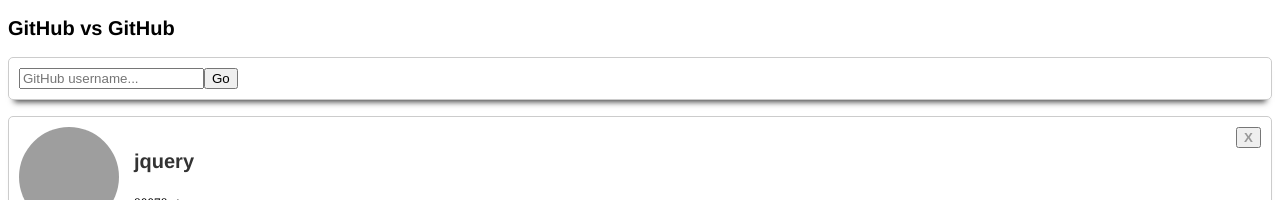
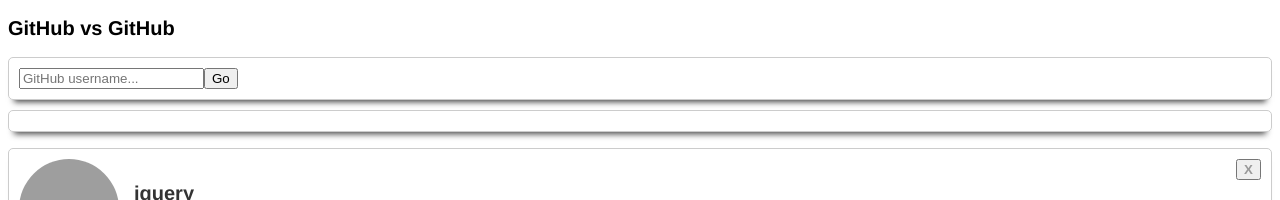
Before and after one commit to adrianblynch/github-vs-github, a React app: page / in a window 1280 px wide. Shown: the top 200 px of the page. Built offline with nearby package versions, Linux system fonts and the light colour scheme; grey boxes are pictures that could not be loaded.

Commit message:
Implement history of removed user items

```diff
--- a/App.js
+++ b/App.js
@@ -1,5 +1,6 @@
 import React from 'react'
 import ReactDOM from 'react-dom'
+import { createStore } from 'redux'
 import Scoreboard from './Scoreboard'
 import fixtures from 'json!./fixtures.json'
 
@@ -10,6 +11,30 @@
 		- Add the `warn` class in a better(?) way: http://www.chloechen.io/react-animation-done-in-two-ways/
 		- Are `handleReposResponse` and `handleReposFailure` worth it?
 */
+
+
+const initialHistoryState = []
+
+// History reducer
+const historyReducer = (state = initialHistoryState, action) => {
+	switch (action.type) {
+		case 'ADD_HISTORY': return [...state, action.username]
+		default: return state
+	}
+}
+
+// Store for deleted usernames
+const historyStore = createStore(historyReducer, [])
+
+class UserHistory extends React.Component {
+	render() {
+		return (
+			<div id="history" className="border">
+				{ this.props.history.join(', ') }
+			</div>
+		)
+	}
+}
 
 class App extends React.Component {
 
@@ -76,6 +101,10 @@
 		const username = event.target.value
 		const users = [...this.state.users.filter(user => user.username !== username)]
 		this.setState({ users: users })
+		historyStore.dispatch({
+			type: 'ADD_HISTORY',
+			username: username
+		})
 	}
 
 	render() {
@@ -95,6 +124,7 @@
 					Note: removeUser is bound to this component in the constructor above. Without this, we lose the abililty to access
 					the state. Still not happy with the signature of removeUser above.
 				*/}
+				<UserHistory history={ historyStore.getState() } />
 				<Scoreboard users={ this.state.users } removeUser={ this.removeUser } />
 			</div>
 		)
--- a/main.css
+++ b/main.css
@@ -33,6 +33,13 @@
 
 #search input {
 	outline: none;
+}
+
+/* History */
+
+#history {
+	padding: 10px;
+	margin-top: 10px;
 }
 
 /* Scoreboard */
```
